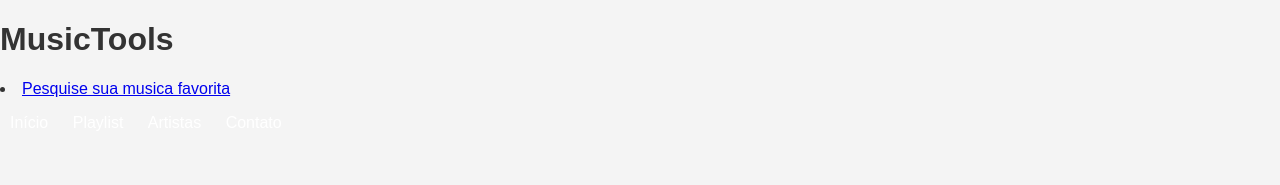
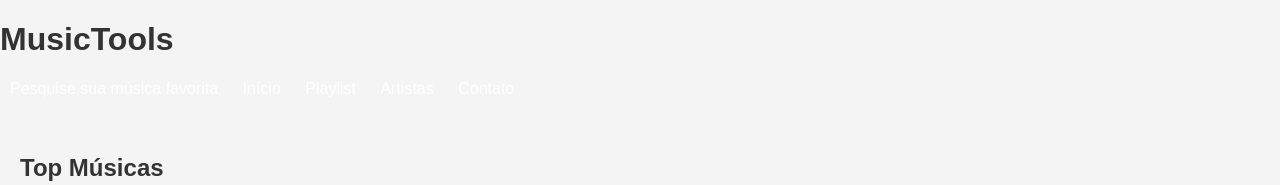
Before and after one commit to jonasalves2/MusicTools, a plain HTML site: page index.html in a window 1280 px wide. Shown: the top 185 px of the page. Drawn offline with Linux system fonts and the light colour scheme.

Commit message:
index.html

```diff
--- a/index.html
+++ b/index.html
@@ -8,16 +8,10 @@
 </head>
 <body>
     <header>
-        <div>
         <h1>MusicTools</h1>
-        </div>
         <nav>
-            <div>
-                <nav>
-                    <li><a href="#search">Pesquise sua musica favorita</a></li>
-                </nav>
-            </div>
             <ul>
+                <li><a href="#search">Pesquise sua música favorita</a></li>
                 <li><a href="#home">Início</a></li>
                 <li><a href="#playlist">Playlist</a></li>
                 <li><a href="#artistas">Artistas</a></li>
@@ -37,7 +31,7 @@
                     Seu navegador não suporta o elemento de áudio.
                 </audio>
             </div>
-            <!-- Adicione mais musicas conforme necessário -->
+            <!-- Adicione mais músicas conforme necessário -->
         </section>
         <section id="playlist">
             <h2>Minha Playlist</h2>
@@ -73,8 +67,7 @@
         <div class="text">
             <p class="disclaimer-primium__title">Teste o Premium de graça</p>
             <p class="disclaimer-primium__subtitle">
-          Inscreva-se para curtir música ilimitada e podcasts só com alguns
-          anúncios. Não precisa de cartão de crédito.
+                Inscreva-se para curtir música ilimitada e podcasts só com alguns anúncios. Não precisa de cartão de crédito.
             </p>
         </div>
         <div class="button">
```
Lines whose indentation alone changed are shown as unchanged.
